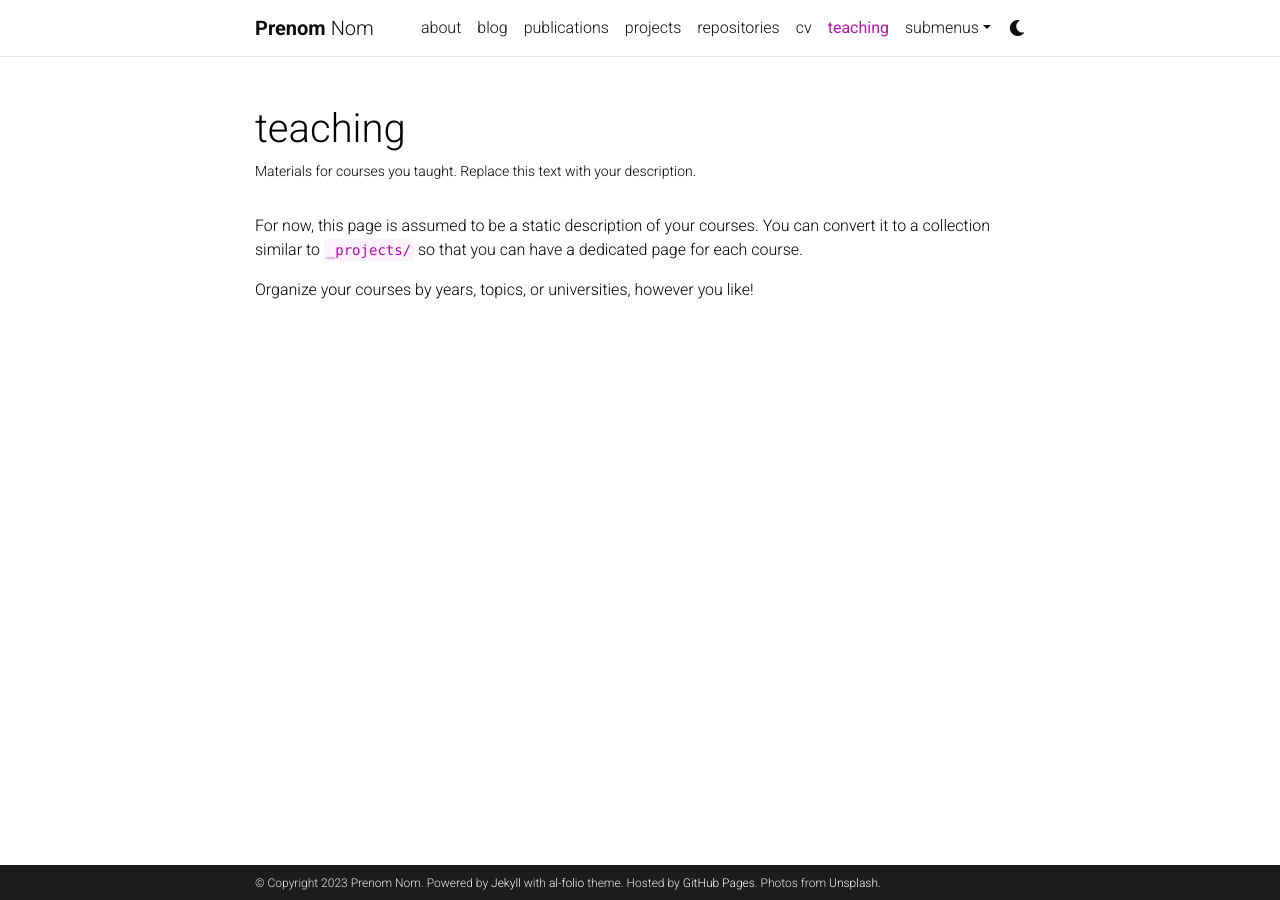
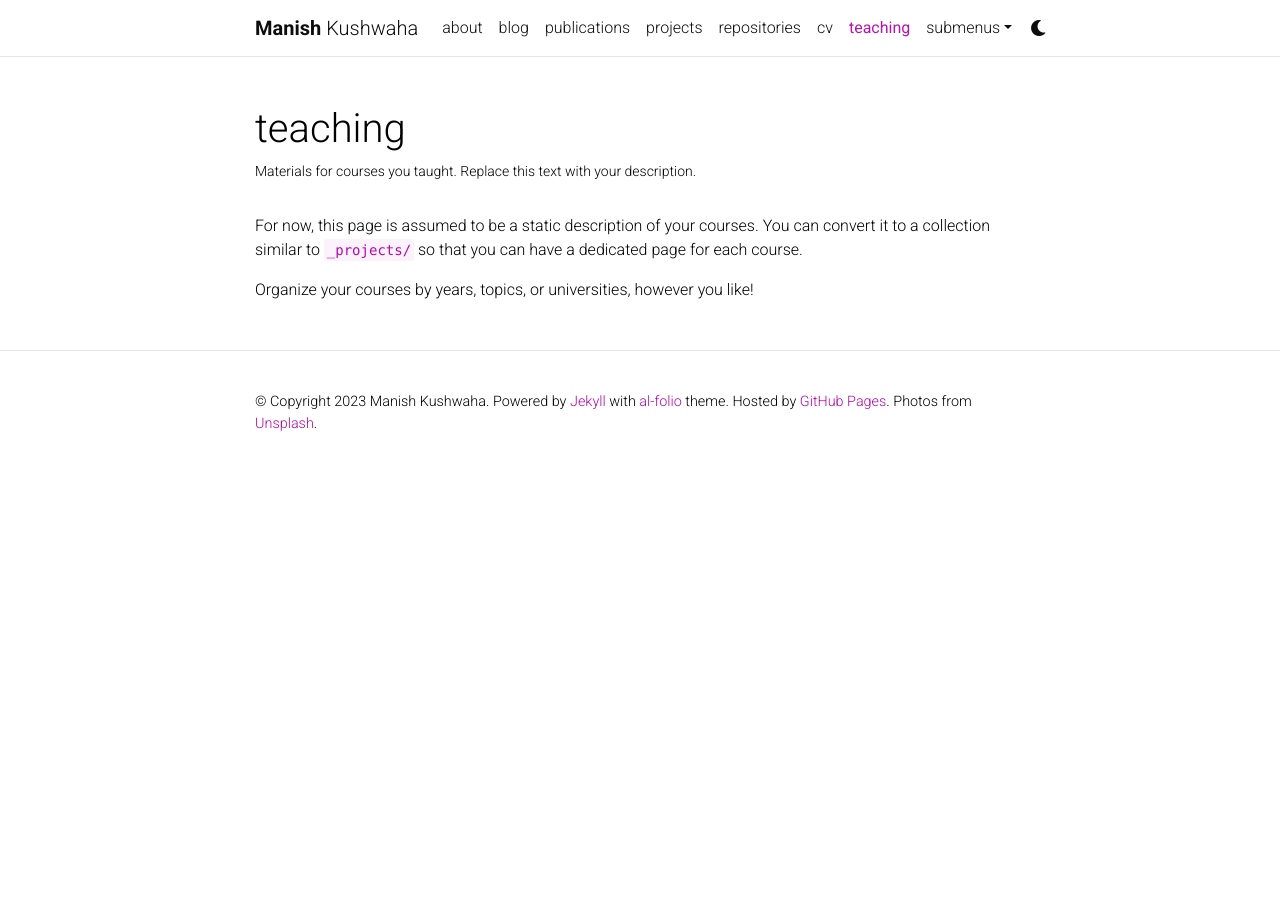
Before and after one commit to manishmicrobe/manishmicrobe.github.io, a Jekyll site: the page built from _pages/teaching.md, in a window 1280 px wide. Built offline with Jekyll 4.4.1, drawn with Linux system fonts in a browser that asks for light colours; comment, search, counter and statistics services are not loaded; a style sheet for code colours, icons or effects is not loaded.

Commit message:
Update _config.yml

```diff
--- a/_config.yml
+++ b/_config.yml
@@ -3,17 +3,17 @@
 # -----------------------------------------------------------------------------
 
 title: blank # the website title (if blank, full name will be used instead)
-first_name: Prenom
+first_name: Manish
 middle_name:
-last_name: Nom
-email: Prenom.Nom@example.com
+last_name: Kushwaha
+email: manish.kushwaha@inrae.fr
 description: > # the ">" symbol means to ignore newlines until "footer_text:"
   A simple, whitespace theme for academics. Based on [*folio](https://github.com/bogoli/-folio) design.
 footer_text: >
   Powered by <a href="https://jekyllrb.com/" target="_blank">Jekyll</a> with <a href="https://github.com/alshedivat/al-folio">al-folio</a> theme.
   Hosted by <a href="https://pages.github.com/" target="_blank">GitHub Pages</a>.
   Photos from <a href="https://unsplash.com" target="_blank">Unsplash</a>.
-keywords: jekyll, jekyll-theme, academic-website, portfolio-website  # add your own keywords or leave empty
+keywords: jekyll, jekyll-theme, academic-website, portfolio-website, synthetic biology, france, bioengineering, systems biology, biological computing, manish kushwaha, distributed computing, phages, bacteria, cell-free  # add your own keywords or leave empty
 
 lang: en # the language of your site (for example: en, fr, cn, ru, etc.)
 icon: ⚛️  # the emoji used as the favicon (alternatively, provide image name in /assets/img/)
@@ -52,7 +52,7 @@
 # -----------------------------------------------------------------------------
 
 navbar_fixed: true
-footer_fixed: true
+footer_fixed: false
 
 # Dimensions
 max_width: 800px
@@ -73,19 +73,19 @@
 
 github_username: # your GitHub user name
 gitlab_username: # your GitLab user name
-twitter_username: # your Twitter handle
+twitter_username: manishmicrobe # your Twitter handle
 mastodon_username: # your mastodon instance+username in the format instance.tld/@username
-linkedin_username: # your LinkedIn user name
+linkedin_username: kushwahamanish # your LinkedIn user name
 telegram_username: # your Telegram user name
-scholar_userid: # your Google Scholar ID
+scholar_userid: JsXHBggAAAAJ # your Google Scholar ID
 semanticscholar_id: # your Semantic Scholar ID
 whatsapp_number: # your WhatsApp number (full phone number in international format. Omit any zeroes, brackets, or dashes when adding the phone number in international format.)
-orcid_id: # your ORCID ID
+orcid_id: 0000-0002-8850-3272 # your ORCID ID
 medium_username: # your Medium username
 quora_username: # your Quora username
 publons_id: # your ID on Publons
 osf_id: # your OSF ID
-research_gate_profile: # your profile on ResearchGate
+research_gate_profile: Manish-Kushwaha-3 # your profile on ResearchGate
 blogger_url: # your blogger URL
 work_url: # work page URL
 keybase_username: # your keybase user name
```
